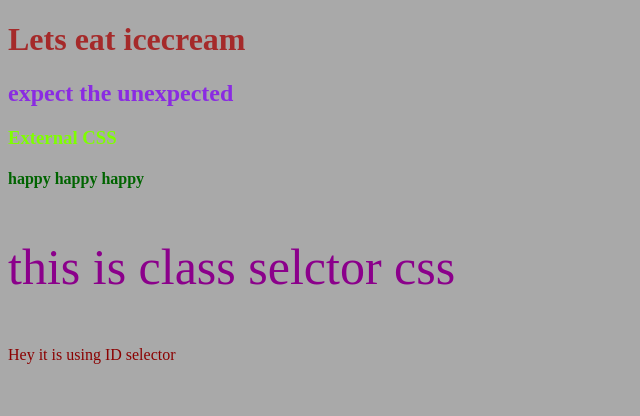
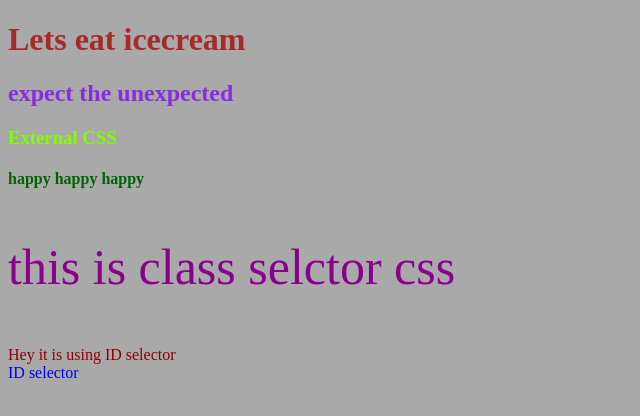
Before and after one commit to praveen-venkatachalam/wb-css, a plain HTML site: page index.html in a window 1280 px wide. Shown: the full height of the page, 0-640 px from the left. Drawn offline with Linux system fonts and the light colour scheme.

Commit message:
commit 2

```diff
--- a/index.html
+++ b/index.html
@@ -28,7 +28,7 @@
     <!--ID selector-->
     <!--Use id selector as minimum as possible, use it only when in single page navigation-->
     <div id="circle">Hey it is using ID selector</div>
-
+    <a href="#circle">ID selector</a>
 
 </body>
 </html>
--- a/style.css
+++ b/style.css
@@ -19,3 +19,6 @@ h4 {
     color: darkred;
     border: greens;
 }
+a{
+  text-decoration: dotted;
+}
```
